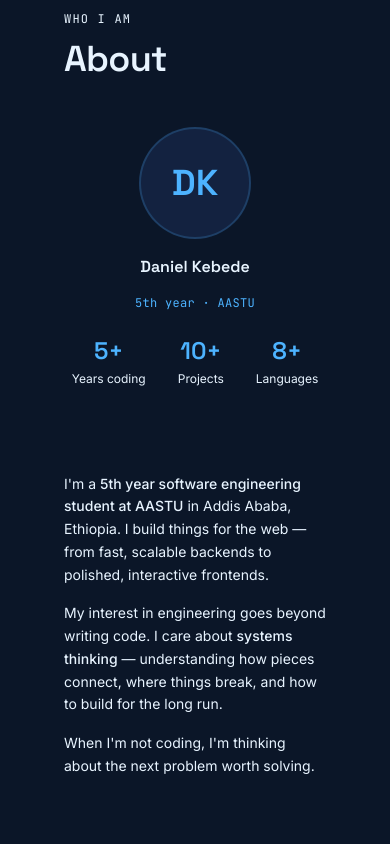
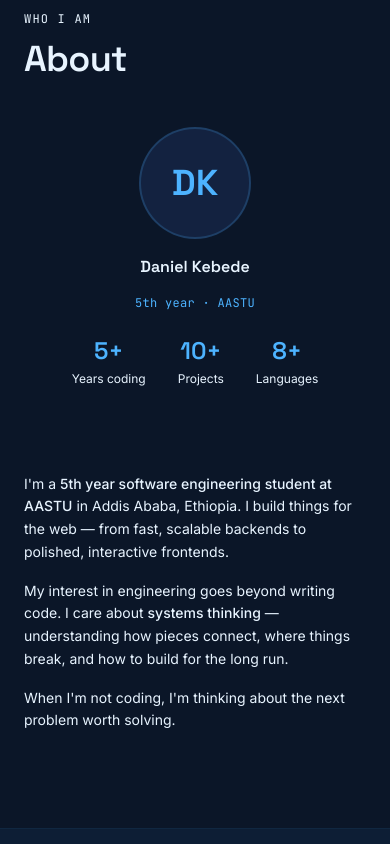
Before and after one commit to Barabbas7/my-portfolio, a Next.js app: page / in a window 390 px wide. Shown: the part 3200-4044 px from the top of the page. Built offline with nearby package versions, Linux system fonts and the light colour scheme.

Commit message:
feat: add stats count-up animation

```diff
--- a/src/components/sections/About.tsx
+++ b/src/components/sections/About.tsx
@@ -1,21 +1,23 @@
-import Container from "../ui/Container";
-import ScrollReveal from "../ui/ScrollReveal";
+"use client";
+
+import ScrollReveal from "@/components/ui/ScrollReveal";
+import Container from "@/components/ui/Container";
+import CountUp from "@/components/ui/CountUp";
 
 const stats = [
-  { number: "5+", label: "Years coding" },
-  { number: "10+", label: "Projects" },
-  { number: "8+", label: "Languages" },
+  { value: 5, suffix: "+", label: "Years coding" },
+  { value: 10, suffix: "+", label: "Projects" },
+  { value: 8, suffix: "+", label: "Languages" },
 ];
 
 export default function About() {
   return (
     <section
       id="about"
-      className="px-10 py-24"
+      className="py-24"
       style={{ borderTop: "1px solid rgba(77,179,255,0.06)" }}
     >
       <Container>
-        {/* Header */}
         <ScrollReveal>
           <p
             className="font-mono text-xs tracking-widest uppercase mb-3"
@@ -34,12 +36,10 @@ export default function About() {
           </h2>
         </ScrollReveal>
 
-        {/* Inner grid */}
-        <ScrollReveal delay={0.1}>
-          <div className="grid grid-cols-1 md:grid-cols-2 gap-16 items-start">
-            {/* Left — avatar + stats */}
+        <div className="grid grid-cols-1 md:grid-cols-2 gap-16 items-start">
+          {/* Left — avatar + stats */}
+          <ScrollReveal>
             <div className="flex flex-col items-center gap-4">
-              {/* Avatar */}
               <div
                 className="w-28 h-28 rounded-full flex items-center justify-center font-display font-semibold text-4xl"
                 style={{
@@ -72,7 +72,7 @@ export default function About() {
                       className="font-display font-semibold text-2xl"
                       style={{ color: "var(--color-cyan)" }}
                     >
-                      {stat.number}
+                      <CountUp value={stat.value} suffix={stat.suffix} />
                     </p>
                     <p
                       className="text-xs mt-1"
@@ -84,15 +84,15 @@ export default function About() {
                 ))}
               </div>
             </div>
+          </ScrollReveal>
 
-            {/* Right — text */}
+          {/* Right — text */}
+          <ScrollReveal delay={0.15}>
             <div>
-              {/* Amber accent line */}
               <div
                 className="w-8 h-0.5 rounded-full mb-5"
                 style={{ background: "var(--color-amber)" }}
               />
-
               <p
                 className="text-sm leading-relaxed mb-4"
                 style={{ color: "var(--color-chrome)" }}
@@ -106,7 +106,6 @@ export default function About() {
                 in Addis Ababa, Ethiopia. I build things for the web — from
                 fast, scalable backends to polished, interactive frontends.
               </p>
-
               <p
                 className="text-sm leading-relaxed mb-4"
                 style={{ color: "var(--color-chrome)" }}
@@ -121,7 +120,6 @@ export default function About() {
                 — understanding how pieces connect, where things break, and how
                 to build for the long run.
               </p>
-
               <p
                 className="text-sm leading-relaxed"
                 style={{ color: "var(--color-chrome)" }}
@@ -130,8 +128,8 @@ export default function About() {
                 solving.
               </p>
             </div>
-          </div>
-        </ScrollReveal>
+          </ScrollReveal>
+        </div>
       </Container>
     </section>
   );
--- /dev/null
+++ b/src/components/ui/CountUp.tsx
@@ -0,0 +1,34 @@
+"use client";
+
+import { useInView, useMotionValue, useSpring, animate } from "framer-motion";
+import { useEffect, useRef } from "react";
+
+interface CountUpProps {
+  value: number;
+  suffix?: string;
+}
+
+export default function CountUp({ value, suffix = "" }: CountUpProps) {
+  const ref = useRef<HTMLSpanElement>(null);
+  const isInView = useInView(ref, { once: true, margin: "-60px" });
+  const hasAnimated = useRef(false);
+
+  useEffect(() => {
+    if (isInView && !hasAnimated.current && ref.current) {
+      hasAnimated.current = true;
+      const node = ref.current;
+
+      const controls = animate(0, value, {
+        duration: 1.5,
+        ease: "easeOut",
+        onUpdate(latest) {
+          node.textContent = Math.round(latest) + suffix;
+        },
+      });
+
+      return () => controls.stop();
+    }
+  }, [isInView, value, suffix]);
+
+  return <span ref={ref}>0{suffix}</span>;
+}
```
